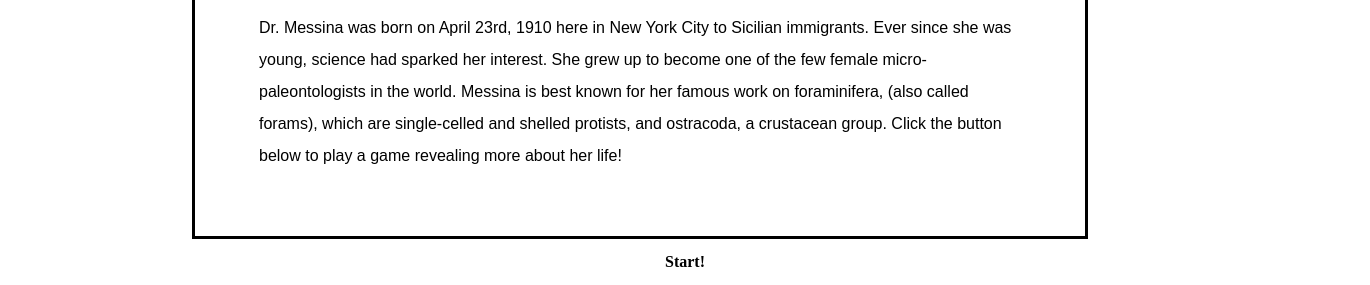
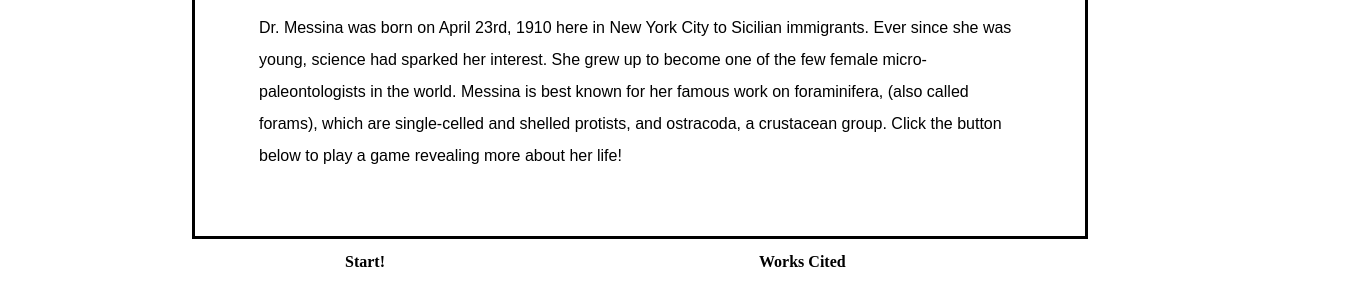
Before and after one commit to HackTheDeep/dr-angelina-messina, a plain HTML site: page index.html in a window 1280 px wide. Shown: the part 653-938 px from the top of the page, 1370 px wide, since content can reach past the window. Drawn offline with Linux system fonts and the light colour scheme.

Commit message:
added to index css and html

```diff
--- a/index.css
+++ b/index.css
@@ -36,8 +36,13 @@ a:hover, a:active {
 }
 #start {
    /*start button*/
-  margin-left: 50%;
-  margin-right: 50%;
+  margin-left: 25%;
+  margin-right: 25%;
+  font-weight: bold;
+}
+#worksCited { /*works cited button*/
+  /*margin-left: 70%;
+  margin-right: 30%;*/
   font-weight: bold;
 }
 #imgCircle {
--- a/index.html
+++ b/index.html
@@ -20,6 +20,7 @@
     </div>
     <div>
       <a href="game.html" id="start" target="Game"> Start! </a>
+      <a href="worksCited.html" id="worksCited" target="Citations"> Works Cited </a>
     </div>
 </body>
 </html>
```
Also changed, not shown: 1 other file.
